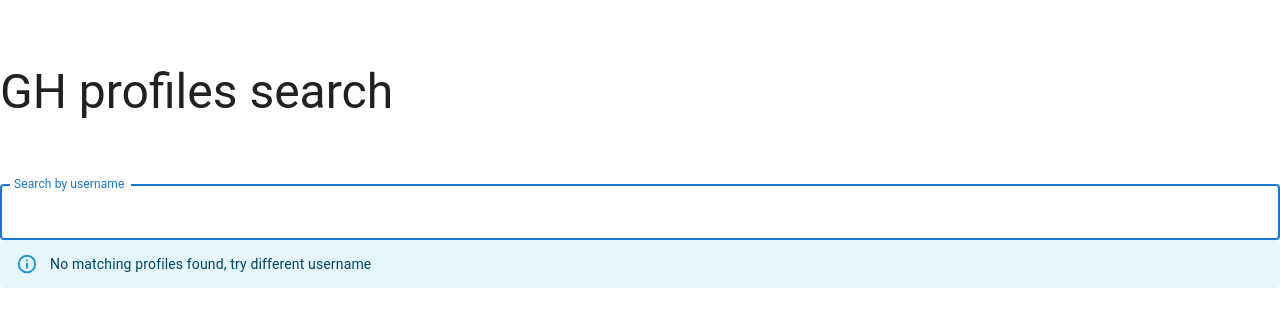
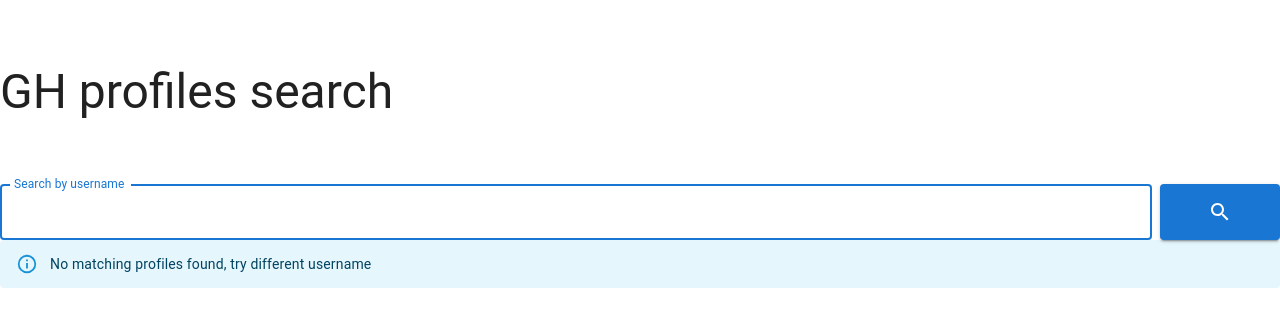
Before and after one commit to Aimekram/gh-profiles-search, a React (Vite) app: page / in a window 1280 px wide. Shown: the top 326 px of the page. Built offline with nearby package versions, Linux system fonts and the light colour scheme.

Commit message:
feature: add search button in SearchBox

```diff
--- a/src/components/SearchBox.tsx
+++ b/src/components/SearchBox.tsx
@@ -1,9 +1,10 @@
-import { useCallback, useEffect } from 'react'
+import { useCallback, useEffect, useState } from 'react'
 import { SubmitHandler, useForm } from 'react-hook-form'
 import { useSearchParams } from 'react-router-dom'
 import * as yup from 'yup'
 import { yupResolver } from '@hookform/resolvers/yup'
-import { Box, TextField } from '@mui/material'
+import SearchIcon from '@mui/icons-material/Search'
+import { Button, Stack, TextField } from '@mui/material'
 
 export const USERNAME_QUERY_KEY = 'username'
 
@@ -17,7 +18,9 @@ const searchSchema = yup.object({
 type SearchFormValues = yup.InferType<typeof searchSchema>
 
 export const SearchBox = () => {
+  const [showSearchBtnAnimation, setShowSearchBtnAnimation] = useState(false)
   const [searchParams, setSearchParams] = useSearchParams()
+
   const initialUsername = searchParams.get(USERNAME_QUERY_KEY) ?? ''
 
   const {
@@ -44,15 +47,27 @@ export const SearchBox = () => {
 
   // triggger search 2s after user stops typing
   useEffect(() => {
+    if (usernameWatch === initialUsername) {
+      return
+    }
+
+    setShowSearchBtnAnimation(true)
+
     const timer = setTimeout(() => {
       handleSubmit(onSubmit)()
+      setShowSearchBtnAnimation(false)
     }, 2000)
 
     return () => clearTimeout(timer)
-  }, [usernameWatch, handleSubmit, onSubmit])
+  }, [usernameWatch, handleSubmit, onSubmit, initialUsername])
 
   return (
-    <Box component="form" onSubmit={handleSubmit(onSubmit)}>
+    <Stack
+      component="form"
+      onSubmit={handleSubmit(onSubmit)}
+      direction="row"
+      spacing={1}
+    >
       <TextField
         autoFocus
         fullWidth
@@ -63,6 +78,38 @@ export const SearchBox = () => {
         helperText={errors?.username?.message}
         slotProps={{ htmlInput: { 'data-testid': 'username-input' } }}
       />
-    </Box>
+      <Button
+        type="submit"
+        disabled={Boolean(errors?.username)}
+        variant="contained"
+        sx={(theme) => ({
+          minWidth: 120,
+          px: 2,
+          backgroundColor: theme.palette.primary.main,
+          background: showSearchBtnAnimation
+            ? `linear-gradient(-90deg,
+            ${theme.palette.primary.main} 0%,
+            ${theme.palette.primary.main} 50%,
+            ${theme.palette.secondary.main} 50%,
+            ${theme.palette.secondary.main} 100%
+          )`
+            : 'primary.main',
+          backgroundSize: '200% 100%',
+          animation: showSearchBtnAnimation
+            ? 'searchProgress 2s linear forwards'
+            : 'none',
+          '@keyframes searchProgress': {
+            '0%': {
+              backgroundPosition: '100% 0%',
+            },
+            '100%': {
+              backgroundPosition: '0% 0%',
+            },
+          },
+        })}
+      >
+        <SearchIcon />
+      </Button>
+    </Stack>
   )
 }
```
